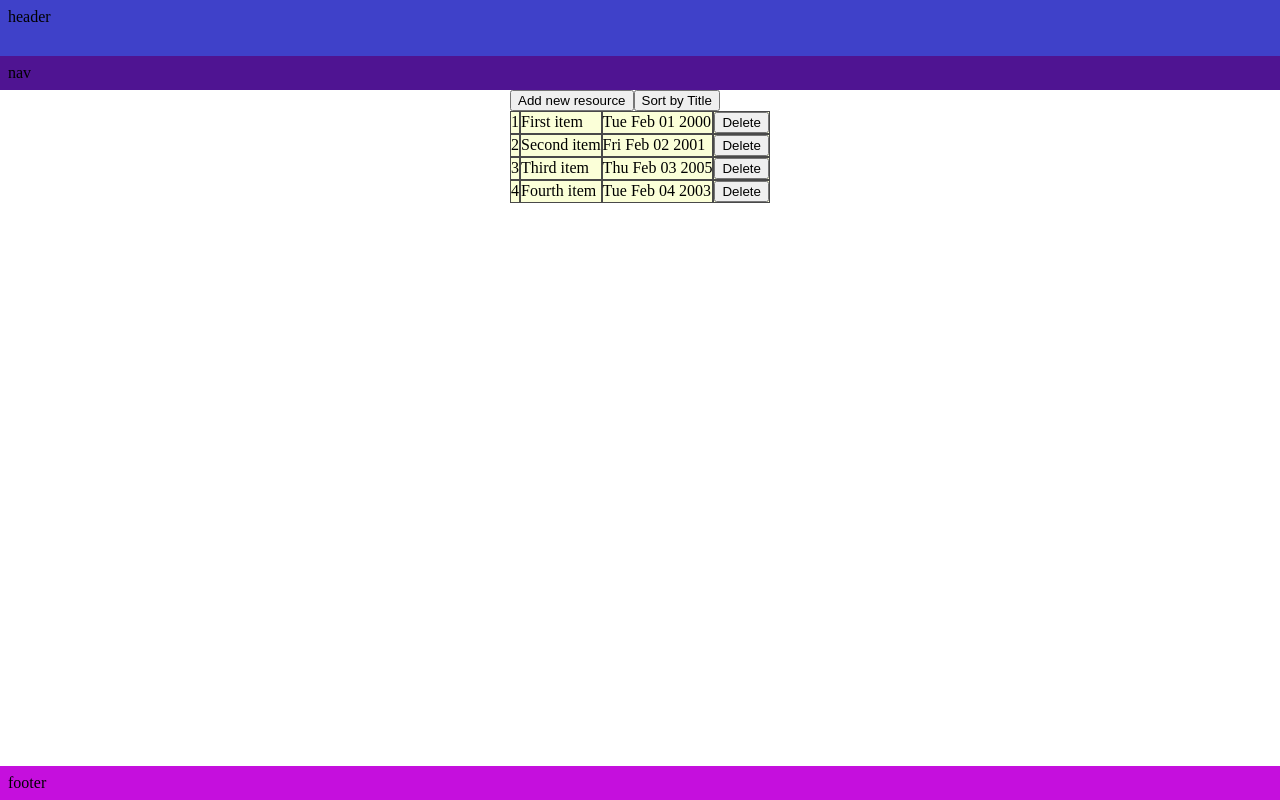
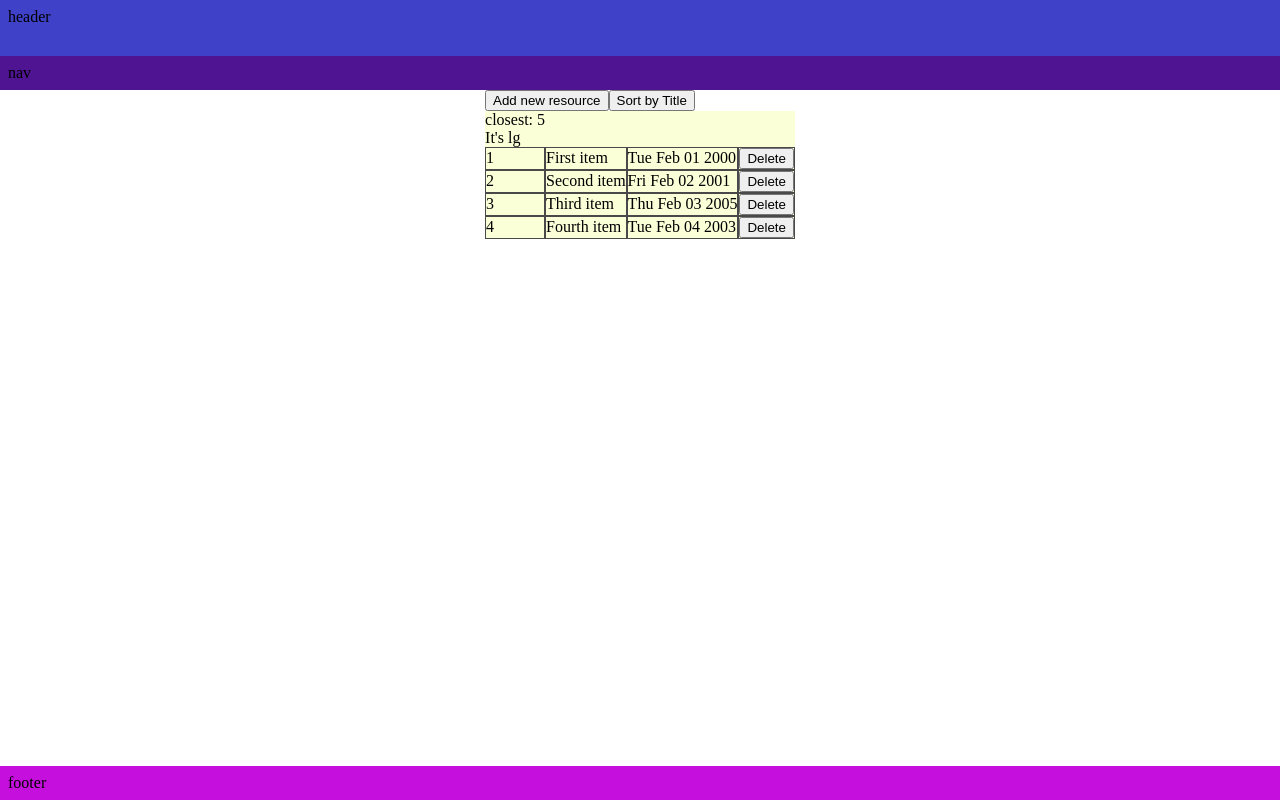
Before and after one commit to Swazimodo/react-table-test, a React (Create React App) app: page / in a window 1280 px wide. Built offline with nearby package versions, Linux system fonts and the light colour scheme.

Commit message:
feat: create media query hooks

```diff
--- /dev/null
+++ b/src/common/enumUtils.ts
@@ -0,0 +1,3 @@
+export const enumKeys = <O extends object, K extends keyof O = keyof O>(obj: O): K[] => {
+  return Object.values(obj).filter(k => typeof (k) === 'string') as K[]
+}
--- /dev/null
+++ b/src/common/mediaHooks.tsx
@@ -0,0 +1,61 @@
+import { useCallback, useEffect, useMemo, useState } from "react";
+import { enumKeys } from "./enumUtils";
+
+export enum MediaSizes {
+  'xs' = 1,
+  'sm',
+  'md',
+  'lg',
+  'xl',
+  'xxl'
+}
+export const sizes: { [K in MediaSizes]: string } = {
+  [MediaSizes.xs]: '320px',
+  [MediaSizes.sm]: '425px',
+  [MediaSizes.md]: '768px',
+  [MediaSizes.lg]: '1024px',
+  [MediaSizes.xl]: '1280px',
+  [MediaSizes.xxl]: '1440px'
+};
+
+const isMatch = (size: MediaSizes) => {
+  const query = `(min-width: ${sizes[size]})`;
+  return window.matchMedia(query).matches;
+}
+
+const findClosest = () => {
+  const mediaSizes = enumKeys(MediaSizes)
+  for (let i = mediaSizes.length - 1; i >= 0; i--) {
+    const mediaSize = MediaSizes[mediaSizes[i]]
+    if (isMatch(mediaSize)) {
+      return mediaSize;
+    }
+  }
+  return MediaSizes.sm;
+}
+
+export const useClosestMedia = (): MediaSizes => {
+  const [closest, setClosest] = useState<MediaSizes>(() => findClosest());
+  const listener = useCallback(() => setClosest(findClosest()), [])
+
+  useEffect(() => {
+    window.addEventListener('resize', listener);
+    return () => window.removeEventListener('resize', listener);
+  }, [listener]);
+
+  return closest;
+};
+
+export const useMediaQuery = (size: MediaSizes) => {
+  const media = useMemo(() => window.matchMedia(`(min-width: ${sizes[size]})`), [size])
+  const [matches, setMatches] = useState<boolean>(() => media.matches);
+  const listener = useCallback(() => setMatches(media.matches), [media, setMatches])
+
+  useEffect(() => {
+    console.log('useMedia effect')
+    window.addEventListener('resize', listener);
+    return () => window.removeEventListener('resize', listener);
+  }, [listener]);
+
+  return matches;
+};
--- a/src/resourceTable/table.tsx
+++ b/src/resourceTable/table.tsx
@@ -4,6 +4,7 @@ import styled from 'styled-components'
 import { ResourceTableRow, ResourceDetails } from 'resourceTable/tableRow'
 import { useResourceTableData } from './tableState';
 import { deviceSizes } from 'styles/global'
+import { TableHeader } from './tableHeader';
 
 export const ResourceTable: FC = () => {
   const { resources, handleAddRow, handleDeleteRow, setSortOrder } = useResourceTableData()
@@ -20,6 +21,11 @@ export const ResourceTable: FC = () => {
     <button onClick={handleShowNewRow}>Add new resource</button>
     <button onClick={handleSortByTitle}>Sort by Title</button>
     <TableDiv>
+      <TableHeader
+        sortColumn='id'
+        sortDirection='asc'
+        onSortChange={() => { }}
+      />
       {resources.map((r, i) => <ResourceTableRow
         details={r}
         onSaveRow={handleSaveNewRow}
--- /dev/null
+++ b/src/resourceTable/tableHeader.tsx
@@ -0,0 +1,20 @@
+import { useMediaQuery, MediaSizes, useClosestMedia } from "common/mediaHooks"
+import { FC } from "react"
+
+type SortColumn = 'title' | 'id' | 'createdOn'
+type SortDirection = 'asc' | 'desc'
+
+interface TableHeaderProps {
+  sortColumn: SortColumn
+  sortDirection: SortDirection
+  onSortChange: (sortColumn: SortColumn, sortDirection: SortDirection) => void
+}
+
+export const TableHeader: FC<TableHeaderProps> = (props) => {
+  const closest = useClosestMedia();
+  const query = useMediaQuery(MediaSizes.lg);
+  return <div>
+    closest: {closest}
+    {query && <div>It's lg</div>}
+  </div>
+}
```
